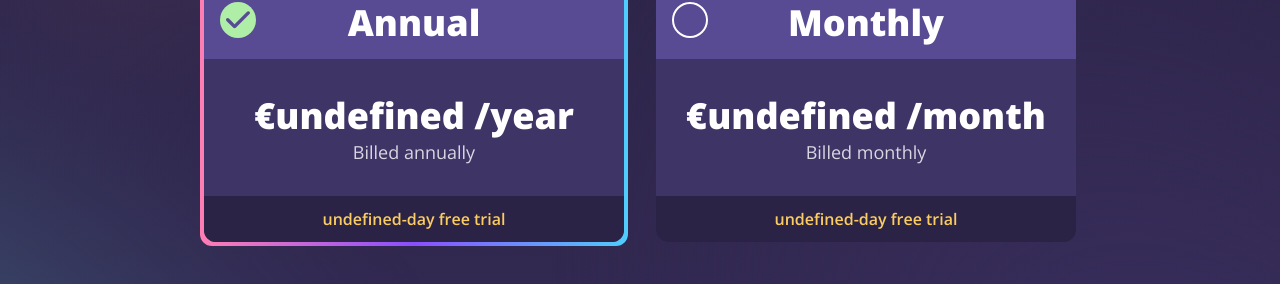
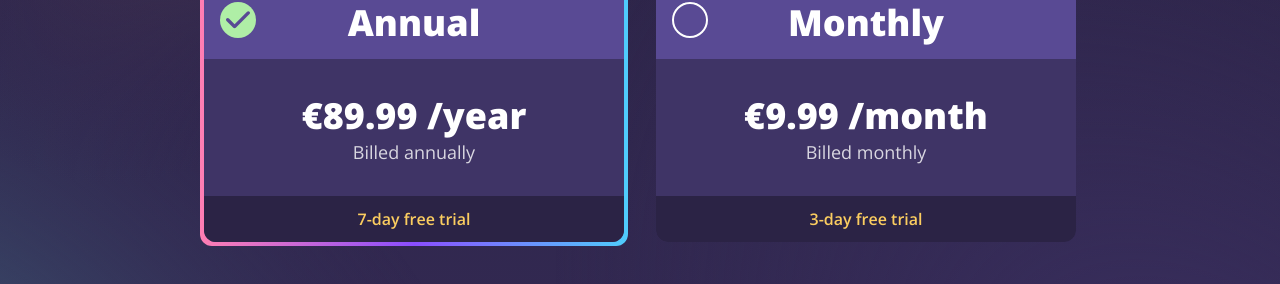
Before and after one commit to xlerida/gh, a Nuxt app: page /onboarding/plan in a window 1280 px wide. Shown: the part 252-536 px from the top of the page. Built offline with nearby package versions, Linux system fonts and the light colour scheme; no server answers.

Commit message:
(pages/onboarding): plan.vue price fallbacks for static build

```diff
--- a/pages/onboarding/plan.vue
+++ b/pages/onboarding/plan.vue
@@ -51,10 +51,10 @@ onMounted(async () => {
     <div>
       <OnboardingPlanCard
         title="Annual"
-        :price="`${plans?.year?.price} /year`"
+        :price="`${plans?.year?.price ?? 89.99} /year`"
         :billed="`Billed annually`"
         :currency="plans?.year?.currency"
-        :trial="`${plans?.year?.trial_days}-day free trial`"
+        :trial="`${plans?.year?.trial_days ?? 7}-day free trial`"
         :isSelected="isAnnualSelected"
         :hasTooltip="true"
         tooltip="Save 20%"
@@ -62,10 +62,10 @@ onMounted(async () => {
       />
       <OnboardingPlanCard
         title="Monthly"
-        :price="`${plans?.monthly?.price} /month`"
+        :price="`${plans?.monthly?.price ?? 9.99} /month`"
         :billed="`Billed monthly`"
         :currency="plans?.monthly?.currency"
-        :trial="`${plans?.monthly?.trial_days}-day free trial`"
+        :trial="`${plans?.monthly?.trial_days ?? 3}-day free trial`"
         :isSelected="isMonthlySelected"
         @click="togglePlan('monthly')"
       />
```
